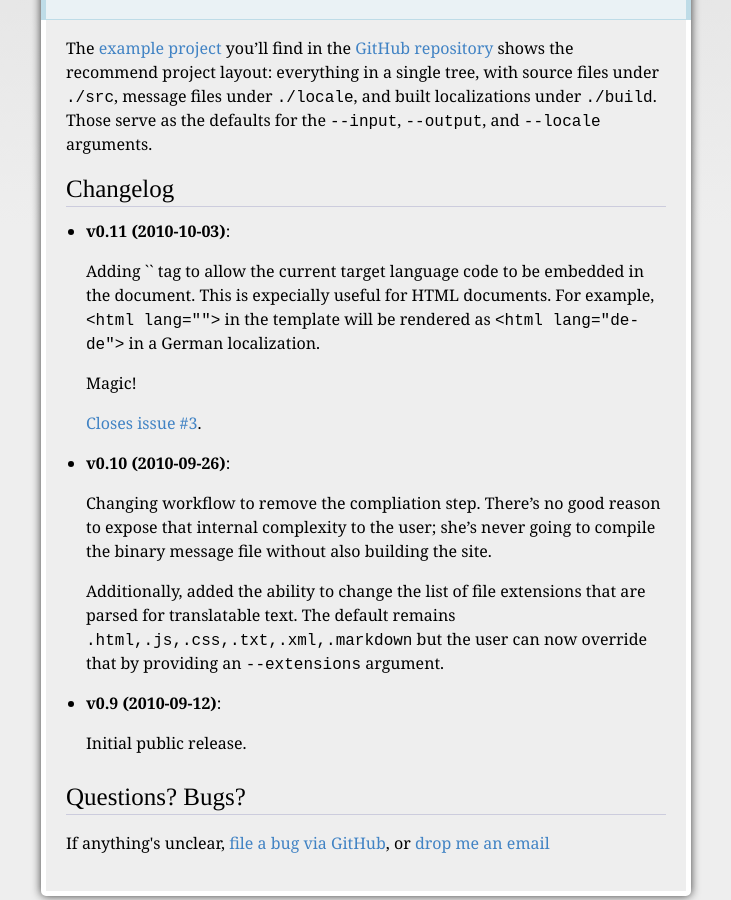
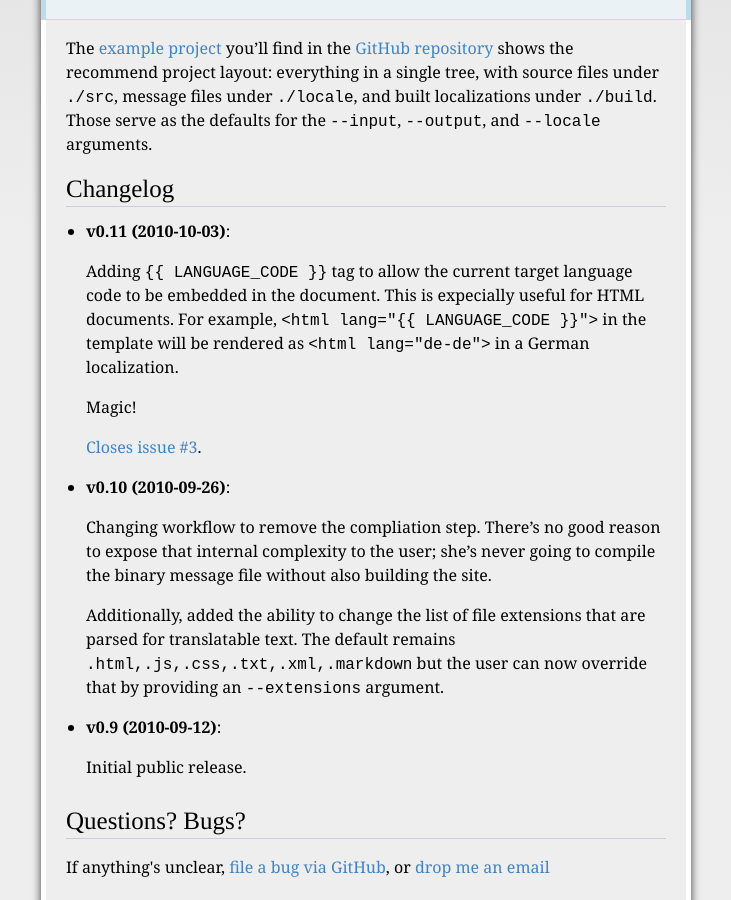
Before and after one commit to mikewest/mikewest.github.com, a Jekyll site: the page built from static_gettext/index.markdown, in a window 1280 px wide and 900 px high, scrolled down 2584 px. Shown: the whole window, without its empty margins (274-1005 px from the left). Built offline with Jekyll 4.4.1, drawn with Linux system fonts in a browser that asks for light colours; Markdown is read by kramdown in place of the engine named in the settings.

Commit message:
Writing about templating languages in Liquid is annoying.

```diff
--- a/static_gettext/_posts/2010-10-03-changelog.markdown
+++ b/static_gettext/_posts/2010-10-03-changelog.markdown
@@ -3,9 +3,9 @@ title:    "Changelog"
 layout:   nil
 version:  0.11
 ---
-Adding `{{ LANGUAGE_CODE }}` tag to allow the current target language
+Adding `{{ '{' }}{ LANGUAGE_CODE }}` tag to allow the current target language
 code to be embedded in the document.  This is expecially useful for
-HTML documents.  For example, `<html lang="{{ LANGUAGE_CODE }}">` in
+HTML documents.  For example, `<html lang="{{ '{' }}{ LANGUAGE_CODE }}">` in
 the template will be rendered as `<html lang="de-de">` in a German
 localization.
 
```
